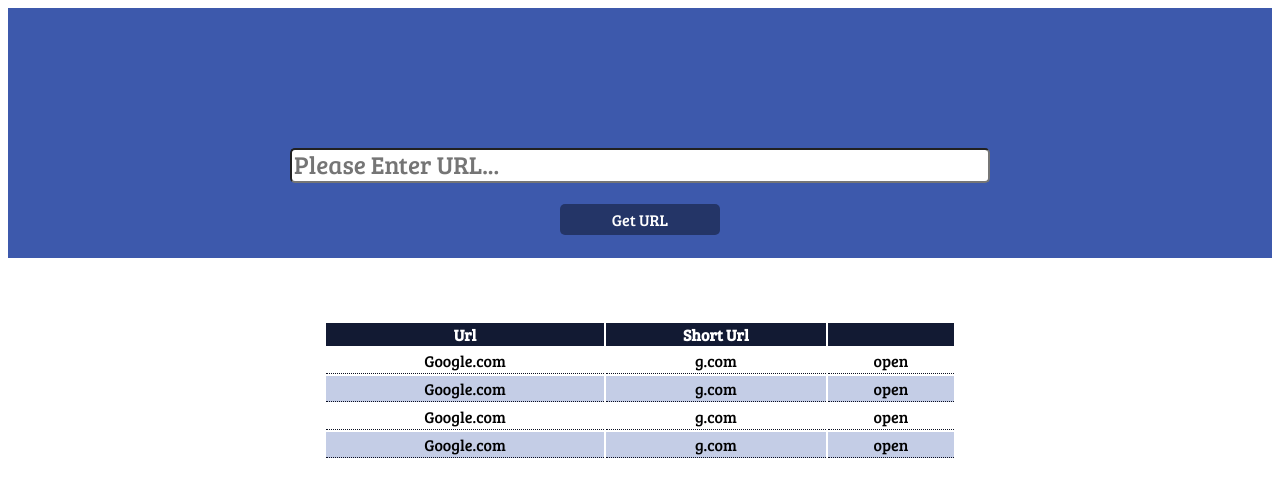
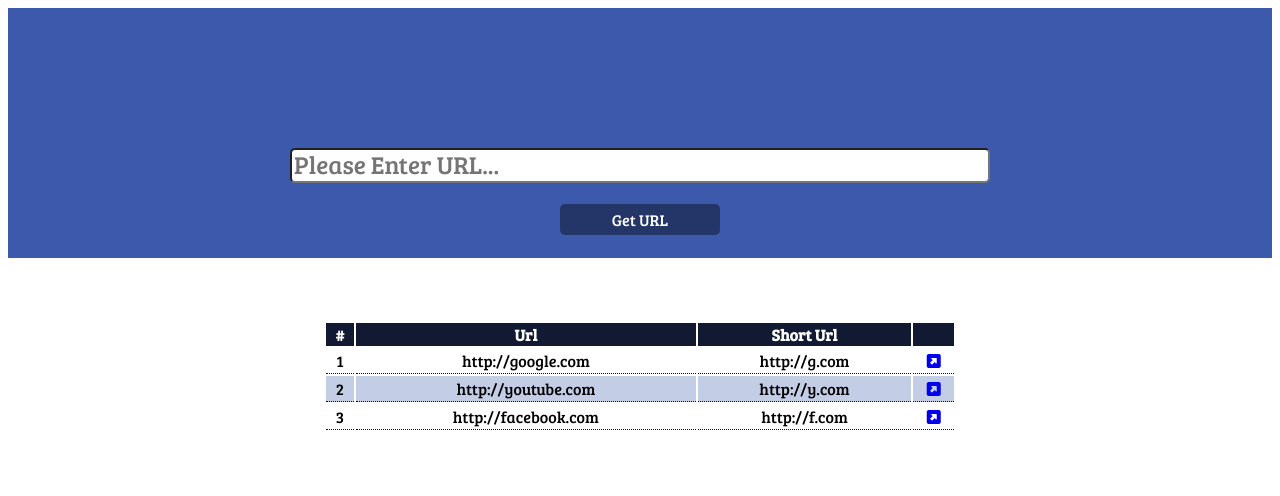
Before and after one commit to govipul/urlshortner, a website: page index.html in a window 1280 px wide. Drawn offline with nearby package versions, Linux system fonts and the light colour scheme; a web font is replaced by a local one.

Commit message:
UI layout ready

```diff
--- a/index.html
+++ b/index.html
@@ -1,7 +1,7 @@
 <!DOCTYPE>
 <html>
   <head>
-      <script src="https://ajax.googleapis.com/ajax/libs/angularjs/1.6.2/angular.min.js"></script>
+
       <script src="https://use.fontawesome.com/6c720fbdb3.js"></script>
       <link href="https://fonts.googleapis.com/css?family=Sansita" rel="stylesheet">
       <link href="https://fonts.googleapis.com/css?family=Bree+Serif" rel="stylesheet">
@@ -22,33 +22,20 @@
       <div id="table-data">
           <table class="table">
               <tr class="header">
+                <th>#</th>
                 <th>Url</th>
                 <th>Short Url</th>
                 <th>&nbsp;</th>
               </tr>
-              <tr class="row">
-                <td>Google.com</td>
-                <td>g.com</td>
-                <td>open</td>
+              <tr class="row" ng-repeat="urlData in urlList">
+                <td>{{$index + 1}}</td>
+                <td>{{urlData.url}}</td>
+                <td>{{urlData.shortUrl}}</td>
+                <td class="point"><a href="{{urlData.url}}"  target="_blank"><i class="fa fa-external-link-square" aria-hidden="true"></i></i></a></td>
               </tr>
-              <tr class="row">
-                <td>Google.com</td>
-                <td>g.com</td>
-                <td>open</td>
-              </tr>
-              <tr class="row">
-                <td>Google.com</td>
-                <td>g.com</td>
-                <td>open</td>
-              </tr>
-              <tr class="row">
-                <td>Google.com</td>
-                <td>g.com</td>
-                <td>open</td>
-              </tr>
-
           </table>
       </div>
   </body>
+  <script src="node_modules\angular\angular.min.js"></script>
   <script src="js/app.js"></script>
 </html>
--- a/js/app.js
+++ b/js/app.js
@@ -3,24 +3,26 @@ var app = angular.module('urlShortApp',[])
 app.controller('urlController', ['$scope', function($scope){
 
   $scope.addUrl = function () {
-
+    //alert("Test");
   };
 
   $scope.init =function(){
-    //alert("load table data");
+    var data1 = {
+      url: "http://google.com",
+      shortUrl: "http://g.com"
+    };
+
+    var data2 = {
+      url: "http://youtube.com",
+      shortUrl: "http://y.com"
+    };
+
+    var data3 = {
+      url: "http://facebook.com",
+      shortUrl: "http://f.com"
+    };
+
+    $scope.urlList = [data1, data2, data3];
 
   }
 }]);
-
-app.service('mongoDataService', function(){
-  this.getData = function(){
-    var data = $http({
-      method: "GET",
-      url: "ds137110.mlab.com:37110/urlshort -u govipul -p Dauji@1987"
-    }).then(function successCallBack(response){
-      console.log(response.data);
-    }, function errorCallBack(response){
-      console.log(response);
-    });
-  }
-});
--- a/sass/main.sass
+++ b/sass/main.sass
@@ -44,6 +44,7 @@ body
     border-bottom: 1px dotted #0C1122
     padding: 2px
 
+
   .header
     font-family: monospace fantasy
     background-color: #121A33
@@ -54,3 +55,10 @@ body
 
   .row:nth-child(odd)
     background-color: #C4CDE6
+
+  .row:hover
+    background-color: #243567
+    color: #FFFFFF
+
+  .point
+    cursor: pointer
--- /dev/null
+++ b/server.js
@@ -0,0 +1,6 @@
+var express = require('express');
+var app = express();
+
+app.use(express.static(__dirname))
+app.listen(3000);
+console.log("Server is up and running");
```
Also changed, not shown: package.json (+8 -2 lines), css/main.css, 1 other file.
